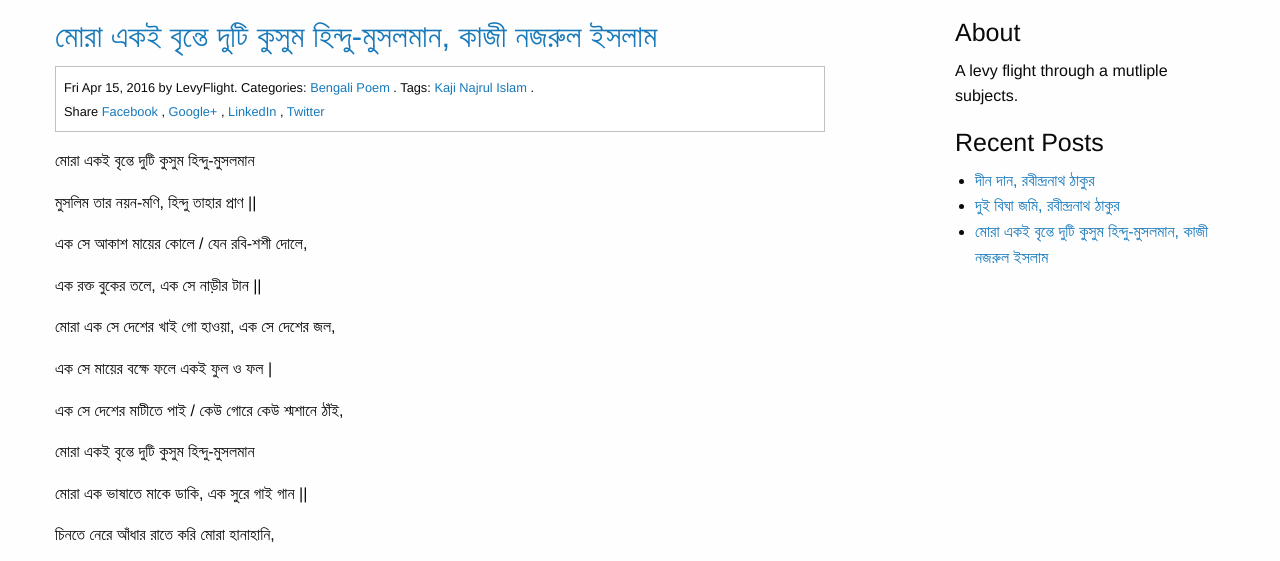
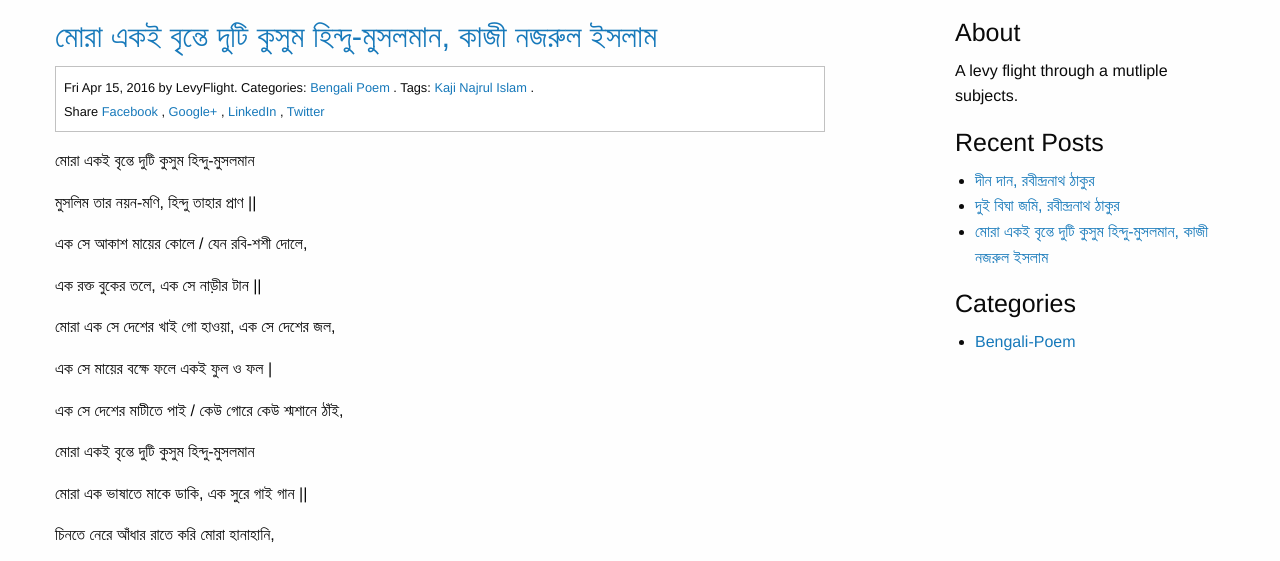
Before and after one commit to levyflight/levyflight.github.io, a plain HTML site: page 2016/04/মোরা-একই-বৃন্তে-দুটি--কুসুম-হিন্দু-মুসলমান---কাজী-নজরুল-ইসলাম/index.html in a window 1280 px wide. Shown: the part 229-790 px from the top of the page. Drawn offline with Linux system fonts and the light colour scheme.

Commit message:
rebuilding site Mon Feb  6 16:10:47 UTC 2017

```diff
--- a/2016/04/মোরা-একই-বৃন্তে-দুটি--কুসুম-হিন্দু-মুসলমান---কাজী-নজরুল-ইসলাম/index.html
+++ b/2016/04/মোরা-একই-বৃন্তে-দুটি--কুসুম-হিন্দু-মুসলমান---কাজী-নজরুল-ইসলাম/index.html
@@ -256,6 +256,16 @@
 
 
 
+	<h4 ><span >Categories</span></h4>
+	<ul>
+
+		<li ><a href="https://levyflight.github.io/categories/bengali-poem">Bengali-Poem</a></li>
+
+	</ul>
+
+
+
+
 
 
 
```
Also changed, not shown: 2016/05/দীন-দান---রবীন্দ্রনাথ-ঠাকুর/index.html (+10 -0 lines), 2016/05/দুই-বিঘা-জমি---রবীন্দ্রনাথ-ঠাকুর/index.html (+10 -0 lines), categories/bengali-poem/index.html (+10 -0 lines), index.html (+10 -0 lines), post/index.html (+10 -0 lines), tags/kaji-najrul-islam/index.html (+10 -0 lines), tags/rabindranath-thakur/index.html (+10 -0 lines).
